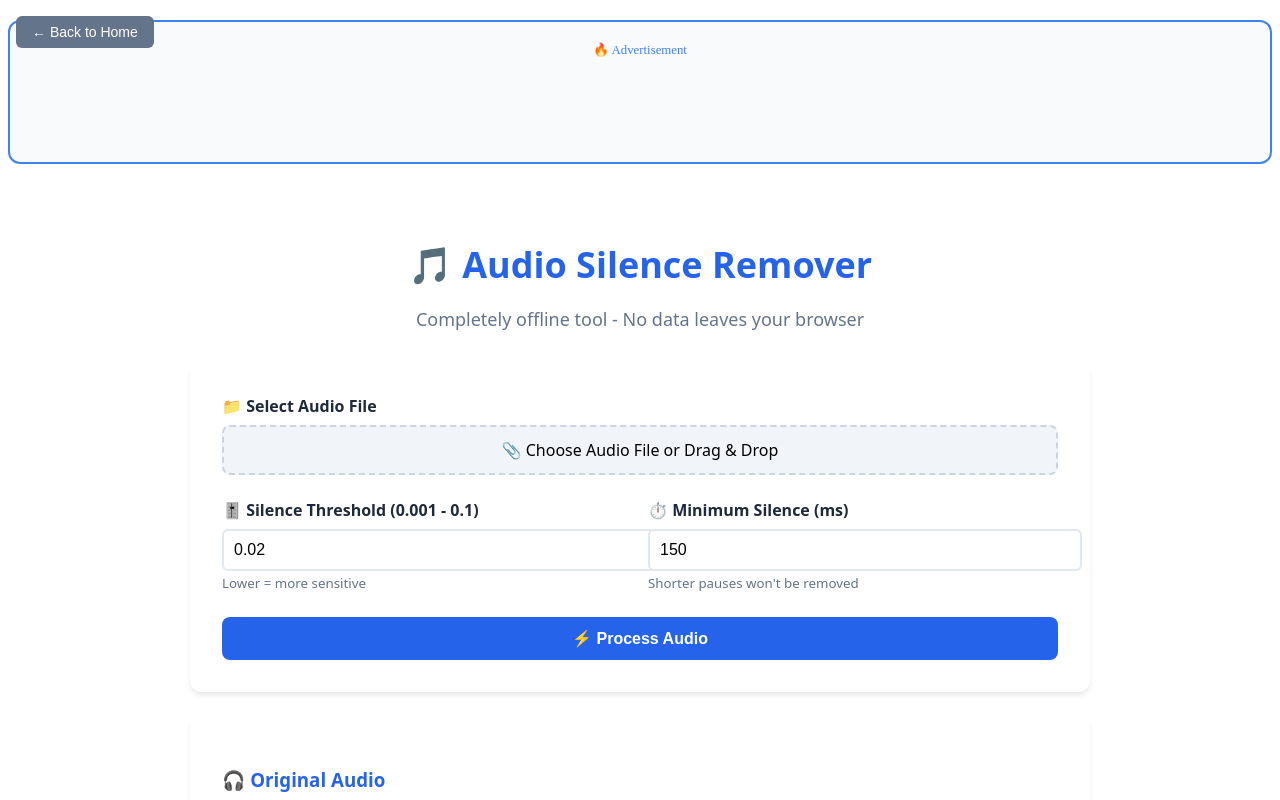
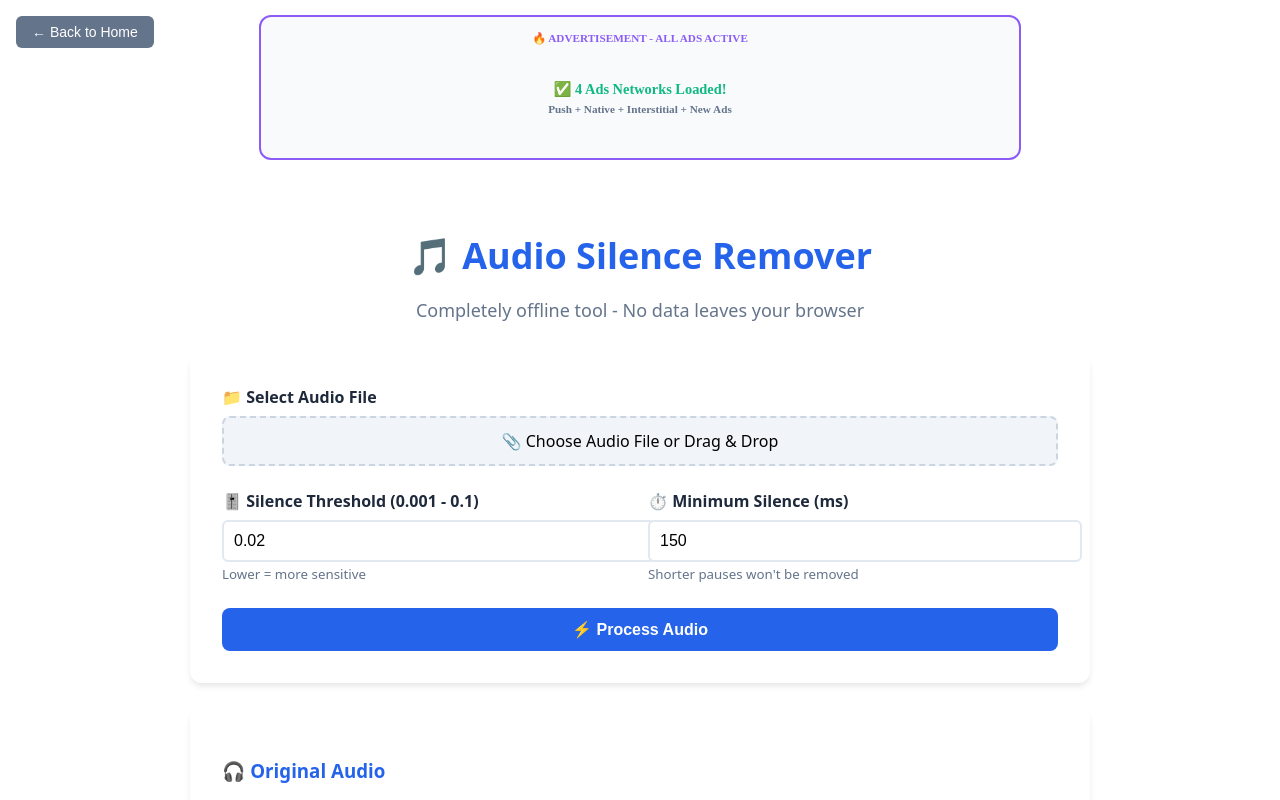
Before and after one commit to mahendramirdhapy-tech/prompt-maker-app, a Next.js app: page /audio in a window 1280 px wide. Shown: the top 800 px of the page. Built offline with nearby package versions, Linux system fonts and the light colour scheme.

Commit message:
Update AdsComponent.js

```diff
--- a/components/AdsComponent.js
+++ b/components/AdsComponent.js
@@ -1,44 +1,148 @@
-// components/SimpleAds.js - TRY THIS
-const SimpleAds = () => {
+// components/AdsComponent.js - WITH NEW ADS CODE
+import { useEffect, useState } from 'react';
+
+const AdsComponent = ({
+  type = 'banner',
+  position = 'header',
+  showLabel = true
+}) => {
+  const [adsLoaded, setAdsLoaded] = useState(false);
+
+  useEffect(() => {
+    const loadAllAdsScripts = () => {
+      if (typeof window !== 'undefined') {
+
+        // 1. Push Notification Ads (Existing)
+        const pushScript = document.createElement('script');
+        pushScript.src = 'https://3nbf4.com/act/files/tag.min.js?z=10209677';
+        pushScript.setAttribute('data-cfasync', 'false');
+        pushScript.async = true;
+
+        // 2. Native/Banner Ads (Existing)
+        const nativeScript = document.createElement('script');
+        nativeScript.innerHTML = `
+          (function(s){
+            s.dataset.zone='10209689',
+            s.src='https://nap5k.com/tag.min.js'
+          })(document.createElement('script'));
+        `;
+
+        // 3. Interstitial Ads (Existing)
+        const interstitialScript = document.createElement('script');
+        interstitialScript.innerHTML = `
+          (function(s){
+            s.dataset.zone='10209722',
+            s.src='https://groleegni.net/vignette.min.js'
+          })(document.createElement('script'));
+        `;
+
+        // 4. NEW ADS CODE - Additional Interstitial
+        const newAdScript = document.createElement('script');
+        newAdScript.innerHTML = `
+          (function(s){
+            s.dataset.zone='10212308',
+            s.src='https://gizokraijaw.net/vignette.min.js'
+          })(document.createElement('script'));
+        `;
+
+        // Append all scripts to head
+        document.head.appendChild(pushScript);
+        document.head.appendChild(nativeScript);
+        document.head.appendChild(interstitialScript);
+        document.head.appendChild(newAdScript);
+
+        console.log('All ads scripts injected including new code');
+      }
+    };
+
+    // Load scripts after delay
+    const timer = setTimeout(() => {
+      loadAllAdsScripts();
+      setAdsLoaded(true);
+    }, 1000);
+
+    return () => clearTimeout(timer);
+  }, []);
+
+  const adStyle = {
+    textAlign: 'center',
+    display: 'flex',
+    flexDirection: 'column',
+    justifyContent: 'center',
+    alignItems: 'center',
+    margin: '15px auto',
+    padding: '15px',
+    borderRadius: '12px',
+    backgroundColor: '#f8fafc',
+    border: '2px solid #8b5cf6',
+    minHeight: '90px',
+    width: '100%',
+    maxWidth: '728px',
+    overflow: 'hidden'
+  };
+
   return (
-    <div style={{
-      textAlign: 'center',
-      padding: '20px',
-      margin: '20px 0',
-      backgroundColor: '#f8fafc',
-      border: '2px solid #3b82f6',
-      borderRadius: '12px',
-      minHeight: '100px'
-    }}>
-      <div style={{ color: '#3b82f6', fontSize: '0.8rem', marginBottom: '10px' }}>
-        🔥 Advertisement
+    <div style={adStyle}>
+      {showLabel && (
+        <div style={{
+          fontSize: '0.7rem',
+          color: '#8b5cf6',
+          marginBottom: '8px',
+          fontWeight: '600',
+          textTransform: 'uppercase'
+        }}>
+          🔥 Advertisement - All Ads Active
+        </div>
+      )}
+
+      <div
+        id={`propeller-ads-${type}-${position}`}
+        style={{
+          width: '100%',
+          height: '100%',
+          display: 'flex',
+          justifyContent: 'center',
+          alignItems: 'center',
+          minHeight: '90px'
+        }}
+      >
+        {adsLoaded ? (
+          <div style={{
+            color: '#10b981',
+            fontSize: '0.9rem',
+            fontWeight: '600'
+          }}>
+            ✅ 4 Ads Networks Loaded!
+            <div style={{ fontSize: '0.7rem', color: '#64748b', marginTop: '5px' }}>
+              Push + Native + Interstitial + New Ads
+            </div>
+          </div>
+        ) : (
+          <div style={{
+            color: '#64748b',
+            fontSize: '0.9rem'
+          }}>
+            ⏳ Loading all ads networks...
+          </div>
+        )}
       </div>
 
-      {/* PropellerAds will automatically show ads here */}
-      <div id="propeller-ads-container"></div>
-
-      {/* Manual Script Injection */}
+      {/* Manual script for new ads */}
       <script
         dangerouslySetInnerHTML={{
           __html: `
-            // Push Ads
-            var pushScript = document.createElement('script');
-            pushScript.src = 'https://3nbf4.com/act/files/tag.min.js?z=10209677';
-            pushScript.setAttribute('data-cfasync', 'false');
-            pushScript.async = true;
-            document.head.appendChild(pushScript);
-
-            // Native/Banner Ads
-            var nativeScript = document.createElement('script');
-            nativeScript.innerHTML = '(function(s){s.dataset.zone="10209689",s.src="https://nap5k.com/tag.min.js"})(document.createElement("script"));';
-            document.head.appendChild(nativeScript);
-
-            // Interstitial Ads
-            var interstitialScript = document.createElement('script');
-            interstitialScript.innerHTML = '(function(s){s.dataset.zone="10209722",s.src="https://groleegni.net/vignette.min.js"})(document.createElement("script"));';
-            document.head.appendChild(interstitialScript);
-
-            console.log('All PropellerAds scripts injected');
+            setTimeout(() => {
+              // New ads code manual injection
+              try {
+                (function(s){
+                  s.dataset.zone='10212308',
+                  s.src='https://gizokraijaw.net/vignette.min.js'
+                })(document.createElement('script'));
+                console.log('New ads code injected manually');
+              } catch (error) {
+                console.error('New ads injection error:', error);
+              }
+            }, 2000);
           `,
         }}
       />
@@ -46,4 +150,4 @@ const SimpleAds = () => {
   );
 };
 
-export default SimpleAds;
+export default AdsComponent;
```
